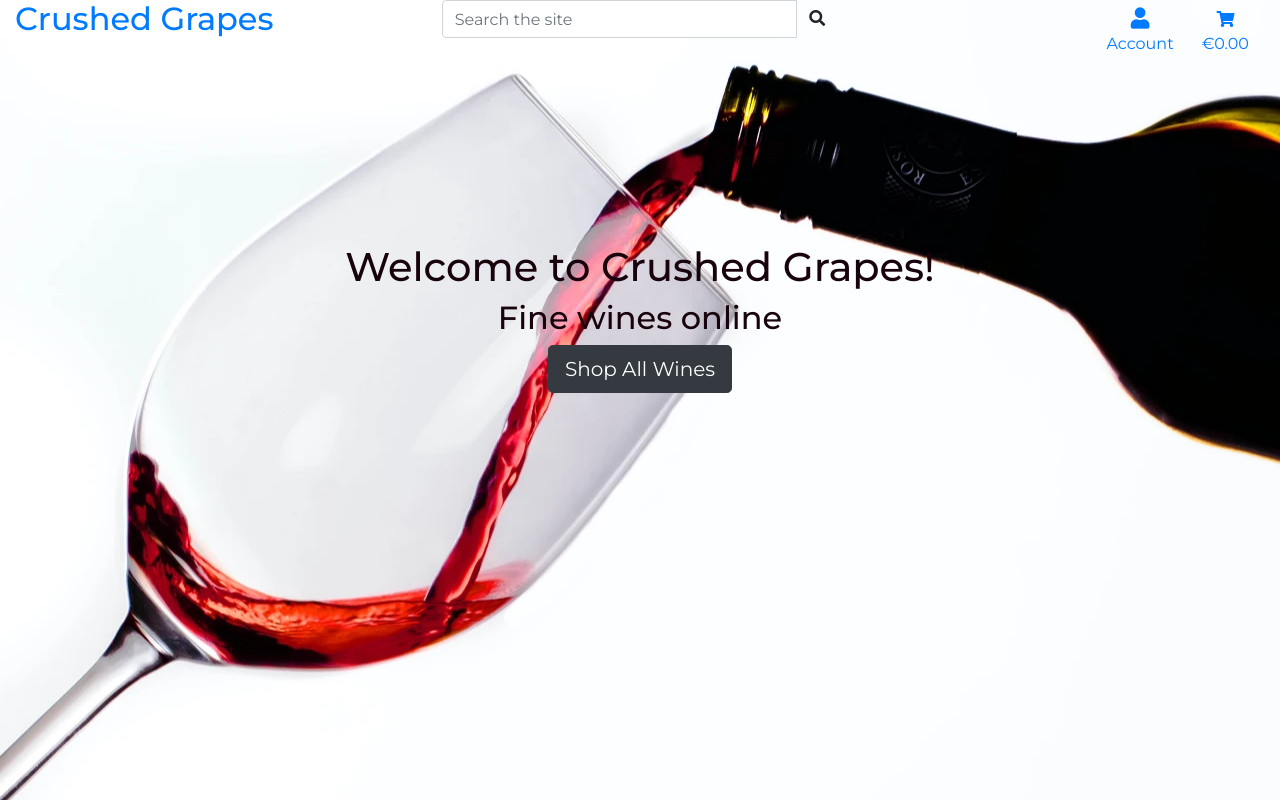
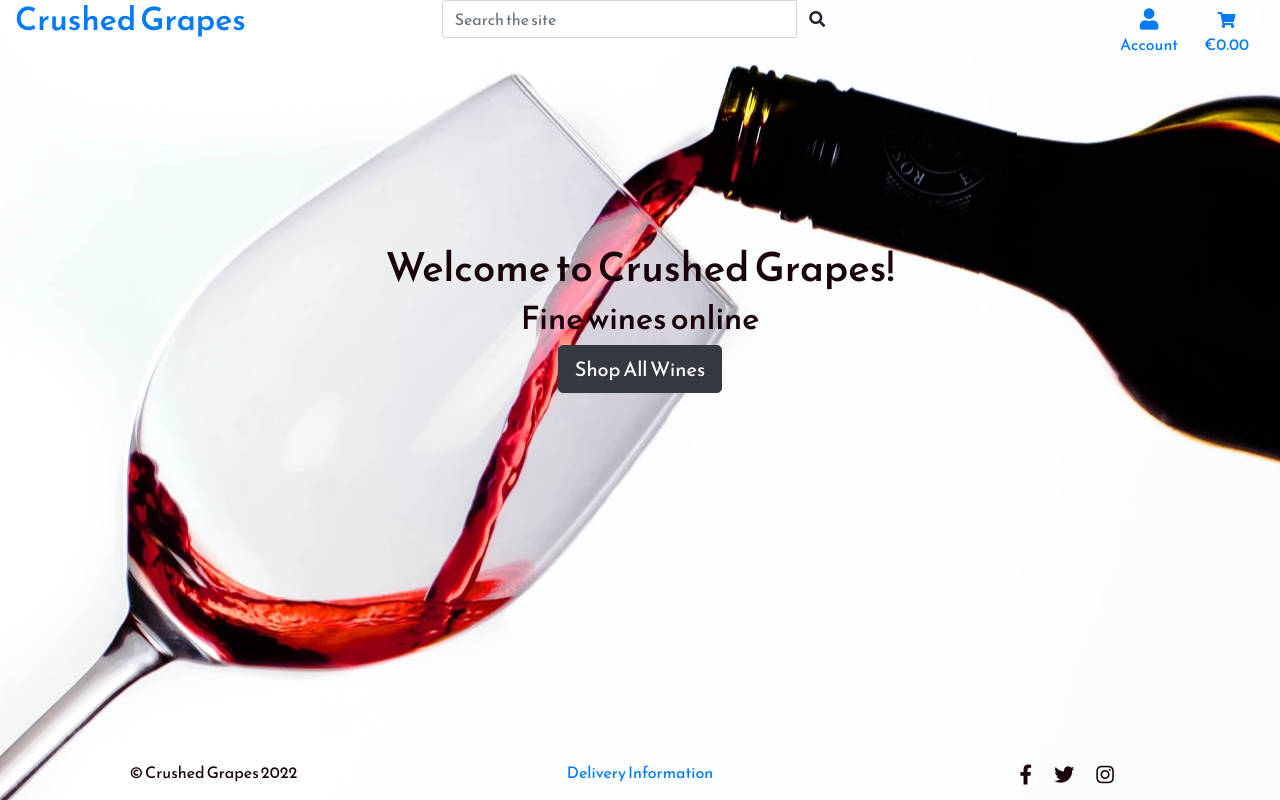
Before and after one commit to mosull20/crushed-grapes-ms4, a Django app: template home/templates/home/index.html in a window 1280 px wide. Run offline with Django 4.2, Linux system fonts and the light colour scheme; the template is opened without the code that fills it, so the values that code supplies are empty; parts of the project's set-up code (start-up, migrations or seed data) failed here and were passed over.

Commit message:
Add footer and content to base.html

```diff
--- a/static/css/base.css
+++ b/static/css/base.css
@@ -1,4 +1,4 @@
-@import url('https://fonts.googleapis.com/css2?family=Montserrat:wght@200;300;400;500;600;700&display=swap');
+@import url('https://fonts.googleapis.com/css2?family=Montserrat:wght@200;300;400;500;600;700&family=Reem+Kufi:wght@400;500;600;700&display=swap');
 
 html {
     height: 100%;
@@ -8,6 +8,14 @@ body {
     background: url('/media/wine-pouring.webp') no-repeat center center fixed;
     background-size: cover;
     height: calc(100vh - 164px);
-    font-family: 'Montserrat', sans-serif;
+    font-family: 'Reem Kufi', sans-serif;
     color: #18020C;
 }
+
+/* Footer */
+.social-links a {
+    color: #18020C;
+    padding-left: 10px;
+    padding-right: 10px;
+    font-size: 20px;
+}
--- a/templates/base.html
+++ b/templates/base.html
@@ -108,6 +108,26 @@
       {% block content %}
       {% endblock %}
 
+      <footer>
+        <div class="container-fluid fixed-bottom">
+          <div class="row">
+              <div class="col-12 col-md-4 d-flex justify-content-center">
+                <p>© Crushed Grapes 2022</p>
+              </div>
+              <div class="col-12 col-md-4 d-flex justify-content-center">
+                  <a href="" class="delivery-info">Delivery Information</a>
+              </div>
+              <div class="col-12 col-md-4 d-flex justify-content-center">
+                  <div class="social-links">
+                        <a href="https://www.facebook.com/" target="_blank"><i class="fab fa-facebook-f"></i></a>
+                        <a href="https://twitter.com/" target="_blank"><i class="fab fa-twitter"></i></a>
+                        <a href="https://www.instagram.com/" target="_blank"><i class="fab fa-instagram"></i></a>
+                  </div>
+              </div>
+
+          </div>
+        </div>
+      </footer>
       {% block postloadjs %}
       {% endblock %}
 
```
